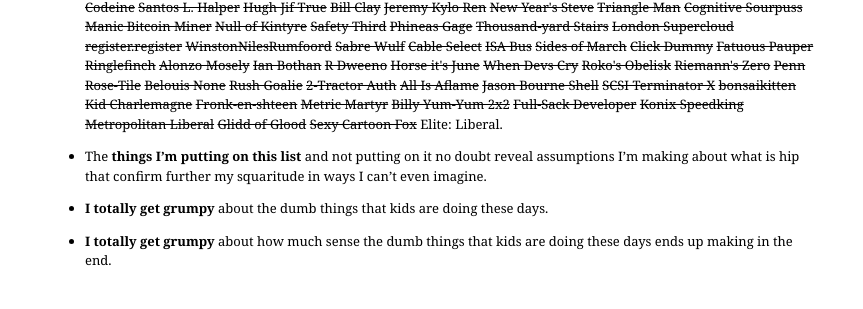
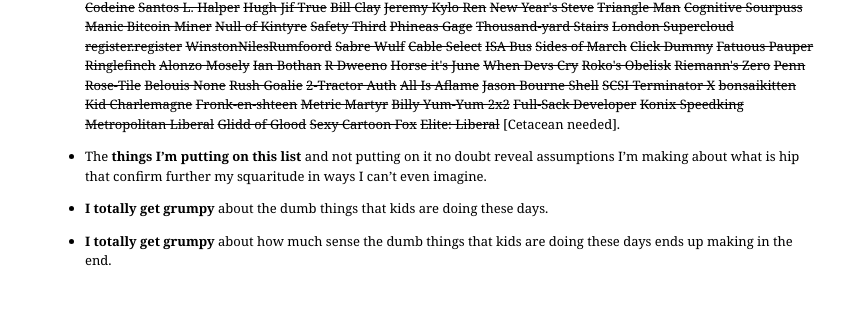
Before and after one commit to paulfitz/paulfitz.github.io, a Jekyll site: the page built from index.html, in a window 1280 px wide and 900 px high, scrolled down 1563 px. Shown: the part 145-454 px from the top of the window, without its empty margins (208-1071 px from the left). Built offline with Jekyll 4.4.1, drawn with Linux system fonts in a browser that asks for light colours; some web fonts are replaced.

Commit message:
cetacean

```diff
--- a/_data/pikes.json
+++ b/_data/pikes.json
@@ -63,5 +63,6 @@
   "Metropolitan Liberal",
   "Glidd of Glood",
   "Sexy Cartoon Fox",
-  "Elite: Liberal"
+  "Elite: Liberal",
+  "[Cetacean needed]"
 ]
```
